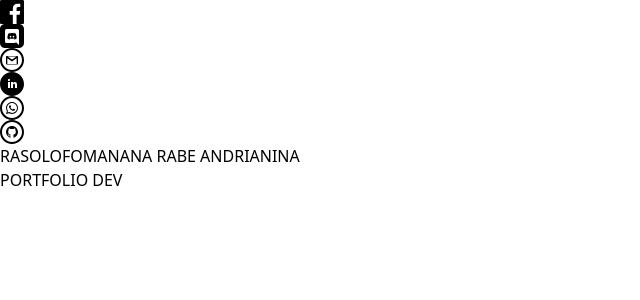
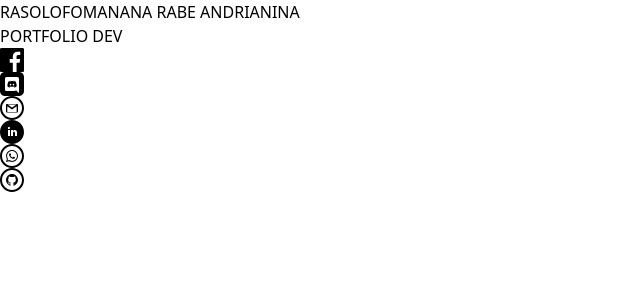
Before and after one commit to rabssdev/portfolio, a React (Vite) app: page / in a window 1280 px wide. Shown: the top 300 px of the page, without its empty margins (0-640 px from the left). Built offline with nearby package versions, Linux system fonts and the light colour scheme.

Commit message:
ajout des icons de reseaux sociaux 1

```diff
--- a/src/App.jsx
+++ b/src/App.jsx
@@ -5,19 +5,24 @@ import DiscordFrame from "./pages/DiscordFrame";
 function App() {
   return (
     <div className="relative">
-      <div className="flex flex-col items-center absolute top-0 left-0 w-full h-full  bg-cover pt-4">
-        <Socials />
+
+      <div className=" absolute top-0 left-0 ">
+
       </div>
       <div className="flex flex-col justify-center items-center absolute top-0 left-0 w-full h-full  bg-cover">
         <h1 className="text-4xl font-bold text-white">
           RASOLOFOMANANA RABE ANDRIANINA
         </h1>
         <h2 className="">PORTFOLIO DEV</h2>
+
+        <Socials />
+
       </div>
       <div className="flex flex-row min-h-screen">
         <div className="w-1/2 bg-[#4ACAD9]"></div>
         <div className="w-1/2 bg-[#F23838]"></div>
       </div>
+
     </div>
   );
 }
```
